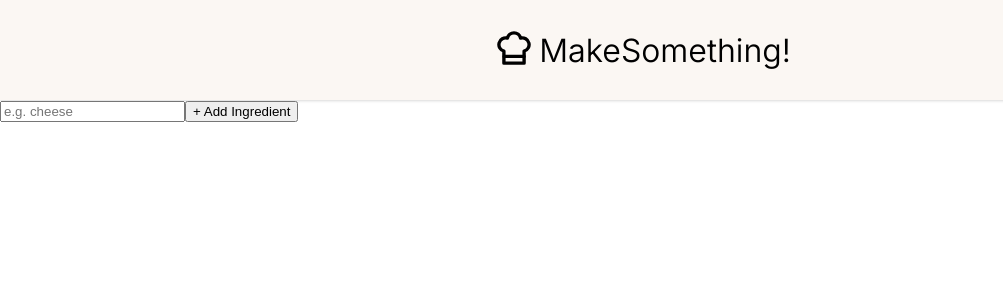
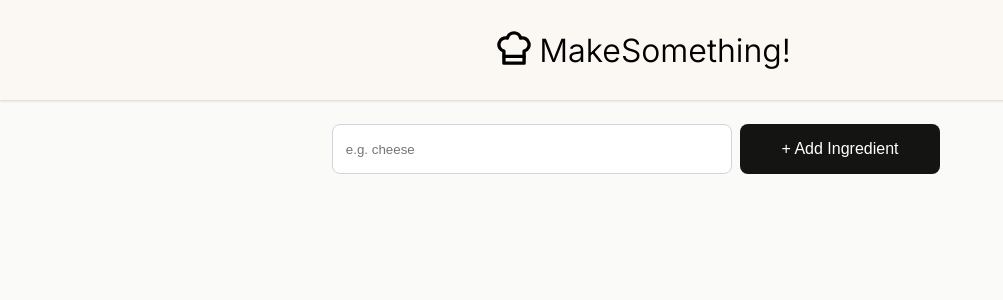
Before and after one commit to adeelakhani/MakeSomething-, a React (Vite) app: page / in a window 1280 px wide. Shown: the top 300 px of the page, without its empty margins (0-1003 px from the left). Built offline with nearby package versions, Linux system fonts and the light colour scheme.

Commit message:
form data

```diff
--- a/components/Body.jsx
+++ b/components/Body.jsx
@@ -1,16 +1,42 @@
+import React, {useState} from "react";
 
 export default function Body()
 {
+    //const ingredients = ["cheese", "bread", "ice cream", "tomato", "lettuce"];
+    const [ingredients, setIngredients] = useState([]);
+    const ingredientsLists = ingredients.map((ingredient) =>(
+        <li key = {ingredient}>{ingredient}</li>
+    ))
+    // function handleSubmitting(e)
+    // {
+    //     e.preventDefault();
+    //     const formEl = e.currentTarget;
+    //     const formData = new FormData(formEl);
+    //     const newIngredient = formData.get("ingredient");
+    //     setIngredients(prev => [...prev, newIngredient]);
+    //     formEl.reset();
+    // };
+    //<form onSubmit={handleSubmitting} className="body">
+    function handleSubmitting(formData)
+    {
+        const ingredient = formData.get("ingredient");
+        setIngredients(prev => [...prev, ingredient]);
+
+    }
     return(
-        <main className="body">
-            <form>
+        <main>
+            <form action={handleSubmitting} className="body">
                 <input
                 type="input"
+                name="ingredient"
                 aria-label="add an ingredient"
                 placeholder="e.g. cheese"
                 />
                 <button>+ Add Ingredient</button>
             </form>
+            <ul>
+                {ingredientsLists}
+            </ul>
 
         </main>
 )
--- a/index.html
+++ b/index.html
@@ -6,7 +6,7 @@
     <link rel="preconnect" href="https://fonts.gstatic.com" crossorigin>
     <link href="https://fonts.googleapis.com/css2?family=Inter:ital,opsz,wght@0,14..32,100..900;1,14..32,100..900&display=swap" rel="stylesheet">
     <meta name="viewport" content="width=device-width, initial-scale=1.0" />
-    <title>Vite + React</title>
+    <title>MakeSomething</title>
   </head>
   <body>
     <div id="root"></div>
--- a/src/index.css
+++ b/src/index.css
@@ -4,7 +4,36 @@
 body {
     margin: 0;
     font-family: Inter, sans-serif;
-    background-color: white;
+    background: #FAFAF8;
+}
+.body{
+    display: flex;
+    justify-content: center;
+    margin: 1rem;
+    align-items: center;
+}
+.body > input{
+    display: flex;
+    border: 1px solid #D1D5DB;
+    border-radius: 0.5rem;
+    width: 400px;
+    height: 50px;
+    padding: 0.2rem 0.8rem;
+    min-width: 150px;
+    max-width: 400px;
+}
+.body > button{
+    height: 50px;
+    width: 200px;
+    margin: 0.5rem;
+    padding: 1rem;
+    font-size: 1rem;
+    border-radius: 0.5rem;
+    border: none;
+    background-color: #141413;
+    color: white;
+    cursor: pointer;
+    transition: background-color 0.3s;
 }
 
 .header {
```
